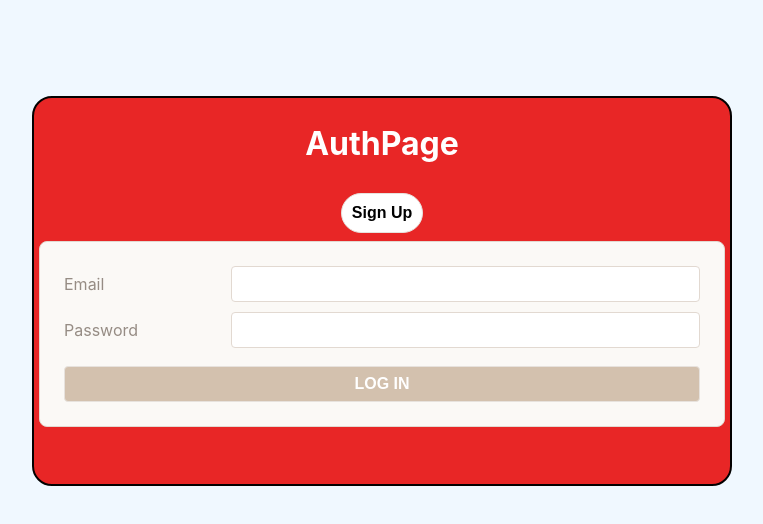
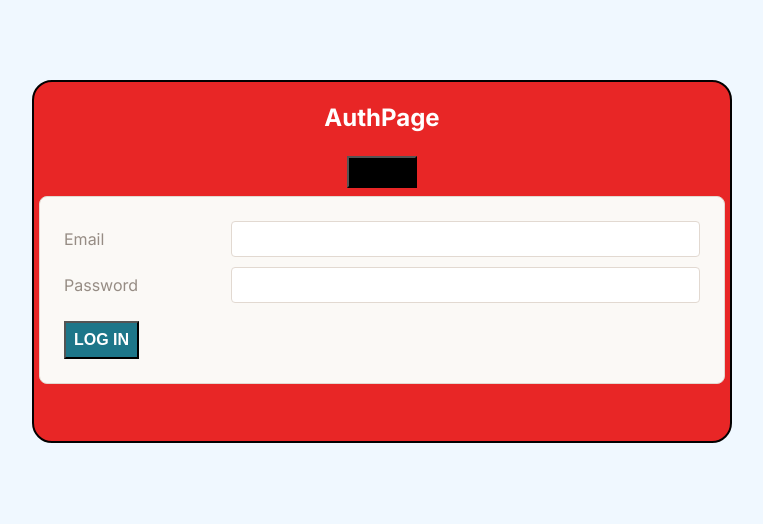
Before and after one commit to Calvickauer/Lend-a-Hand, a React (Create React App) app: page / in a window 1280 px wide. Shown: the top 524 px of the page, without its empty margins (258-1021 px from the left). Built offline with nearby package versions, Linux system fonts and the light colour scheme.

Commit message:
navbar styling

```diff
--- a/src/index.css
+++ b/src/index.css
@@ -1,5 +1,11 @@
+@import url('https://fonts.googleapis.com/css2?family=Inter:wght@400;500;700&display=swap');
+
 :root {
   --white: #FFFFFF;
+  --black: #000000;
+  --main: #FD5C63;
+  --header: #1D4E89;
+  --header2: #1D7689;
   --tan-1: #FBF9F6;
   --tan-2: #E7E2DD;
   --tan-3: #E2D9D1;
@@ -15,13 +21,22 @@
 
 body {
   margin: 0;
-  font-family: -apple-system, BlinkMacSystemFont, 'Segoe UI', 'Roboto', 'Oxygen',
-  'Ubuntu', 'Cantarell', 'Fira Sans', 'Droid Sans', 'Helvetica Neue',
-  sans-serif;
+  font-family: 'Inter', sans-serif;
   -webkit-font-smoothing: antialiased;
   -moz-osx-font-smoothing: grayscale;
-  padding: 2vmin;
   height: 100vh;
+}
+
+h1 {
+  font-size: 24px;
+}
+
+h2 {
+  font-size: 20px;
+}
+
+p {
+  font-size: 16px;
 }
 
 code {
@@ -67,9 +82,9 @@ code {
   display: flex;
   justify-content: space-around;
   align-items: center;
-  background-color: var(--tan-1);
-  color: var(--text-dark);
-  border: .1vmin solid var(--tan-3);
+  background-color: var(--white);
+  color: var(--header);
+  border: .1vmin solid var(--header2);
   border-radius: 1vmin;
   padding: .6vmin;
   text-align: center;
@@ -119,15 +134,19 @@ button, a.button {
   margin: 1vmin;
   padding: 1vmin;
   color: var(--white);
-  background-color: var(--orange);
+  background-color: var(--black);
   font-size: 2vmin;
   font-weight: bold;
   text-decoration: none;
   text-align: center;
-  border: .1vmin solid var(--tan-2);
-  border-radius: .5vmin;
   outline: none;
   cursor: pointer;
+}
+
+button:hover {
+  color: var(--black);
+  background-color: var(--white);
+  border: 2px solid var(--black);
 }
 
 button.btn-sm {
@@ -142,10 +161,11 @@ button.btn-xs {
 
 button:disabled, form:invalid button[type="submit"] {
   cursor: not-allowed;
-  background-color: var(--tan-4);
+  background-color: var(--header2);
 }
 
 button[type="submit"] {
   grid-column: span 2;
   margin: 1vmin 0 0;
+  width:fit-content;
 }
--- a/src/pages/App/App.css
+++ b/src/pages/App/App.css
@@ -1,3 +1,11 @@
+:root {
+  --white: #FFFFFF;
+  --black: #000000;
+  --main: #FD5C63;
+  --header: #1D4E89;
+  --header2: #1D7689;
+}
+
 .App {
   text-align: center;
 }
@@ -83,43 +91,36 @@
 }
 
 .navBar {
-  background-color: rgb(154, 154, 154);
-  border-radius: 30px;
-  margin-top: 10px;
+  background-color: lightgray;
+  margin: 0px;
   height: 60px;
-  color: white;
-  width: 1000px;
-  margin-left: auto;
-  margin-right: auto;
-  border: 3px solid rgb(0, 0, 0);
+  color: var(--black);
+  width: 100%;
+  border-bottom: 1px solid var(--black);
+  /* align-items: baseline; */
 }
 
 .nav__links{
-  padding-top: 20px;
+  padding: 20px;
+  text-align: left;
 }
 
 .link{
-  background-color: white;
-  padding-top: 10px;
-  padding-bottom: 10px;
-  padding-left: 10px;
-  padding-right: 10px;
-  border-radius: 20px;
-  margin-left: 10px;
-  margin-right: 10px;
+  padding: 5px;
+  /* margin-left: 10px;
+  margin-right: 10px; */
   text-decoration: none;
   color: black;
+  font-weight: 500;
 }
 
 .link:hover{
-  background-color: rgb(255, 0, 0);
-  color: rgb(255, 255, 255);
-  border: 1px solid white;
+  color: var(--header2);
   font-weight: bolder;
 }
 
 .welcome__nav{
-  padding-right: 40px;
+  padding: 0px 20px;
   font-weight: bolder;
 }
 
```
